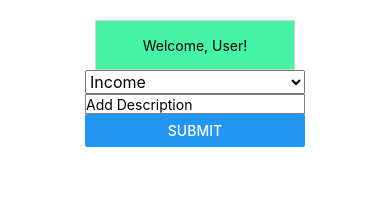
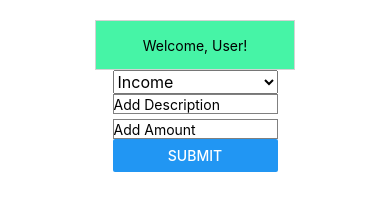
Before and after one commit to 9juanjuan/react-native-finance-app, a React Native app: screen / in a window 390 px wide. Shown: the top 197 px of the page. Built offline with nearby package versions, Linux system fonts and the light colour scheme.

Commit message:
adds functions to store data and update graph based on state

```diff
--- a/App.js
+++ b/App.js
@@ -15,18 +15,27 @@ const data =[
 export default class App extends React.Component {
   state = {
         type: 'income',
-        amount: 0,
+        amount: '',
         category: '',
         description: ''
       }
 
   _getUserInput = () => {
-    console.log('hello')
-    // this.setState({
-    //  log: {
-
-       // }
-    // })
+    console.log(this.state.type)
+    data.push({
+      name: this.state.description,
+      amount: this.state.amount,
+      color: 'green',
+      legendFontColor: 'green',
+      legendFontSize: 10
+    })
+    // Resets input fields
+    this.setState({
+      type: 'income',
+      amount: '',
+      category: '',
+      description: ''
+    })
   }
   _getUserText = (text) => {
     console.log(text);
@@ -34,12 +43,20 @@ export default class App extends React.Component {
         description: text
     })
   }
+  _getUserAmount = (text) => {
+    console.log(text);
+    const amount = parseInt(text)
+    this.setState({
+        amount
+    })
+    console.log(this.state.amount)
+  }
+
   _getType = (itemValue, itemIndex ) => {
-    console.log(itemValue)
+    const value = itemValue
     this.setState({
-        type: itemValue
+        type: value
     })
-    console.log(this.state.type)
   }
 
   render () {
@@ -47,7 +64,7 @@ export default class App extends React.Component {
       <View>
         <View style={styles.container}>
           <Title/>
-          <InputForm formHandler={this._getUserInput} descriptionHandler={this._getUserText} typeHandler={this._getType} description={this.state.description} type={this.state.type}/>
+          <InputForm formHandler={this._getUserInput} descriptionHandler={this._getUserText} typeHandler={this._getType} amountHandler={this._getUserAmount} description={this.state.description} type={this.state.type} amount={this.state.amount} />
         </View>
         <View style={styles.chart}>
           <PieChart
@@ -78,7 +95,8 @@ export default class App extends React.Component {
     },
     chart: {
       flex: 1,
-      marginTop: 200,
+      marginTop: 400,
+      marginLeft: 30,
       justifyContent: 'flex-start',
       alignContent: 'center',
       alignItems: 'center'
--- a/components/InputForm.js
+++ b/components/InputForm.js
@@ -3,14 +3,17 @@ import {View, Button, Text, TextInput, Picker} from 'react-native';
 
 const inputForm = props => {
     return (
-        <View>
+        <View style={{
+            width: 165,
+            height: 300
+        }}>
             <Picker
                 selectedValue={props.type}
                 onValueChange={props.typeHandler}>
                 <Picker.Item label="Income" value="income" />
                 <Picker.Item label="Expense" value="expense" />
+            </Picker>
 
-            </Picker>
             <TextInput
             editable ={true}
             style={{
@@ -22,6 +25,18 @@ const inputForm = props => {
             onChangeText={props.descriptionHandler}
             value={props.description}/>
 
+            <TextInput
+            editable ={true}
+            style={{
+                marginTop: 5,
+                height: 20,
+                borderColor: 'gray',
+                borderWidth: 1
+            }}
+            placeholder="Add Amount"
+            onChangeText={props.amountHandler}
+            value={props.amount.toString()}/>
+
             <Button
             style={{height: 25}}
             title="Submit" onPress={props.formHandler} />
```
